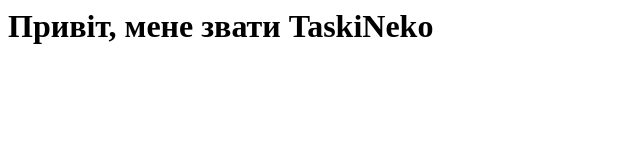
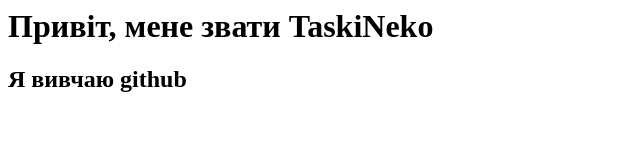
Before and after one commit to TaskiNeko/TaskiNeko.github.io, a plain HTML site: page index.html in a window 1280 px wide. Shown: the whole page, without its empty margins (0-640 px from the left). Drawn offline with Linux system fonts and the light colour scheme.

Commit message:
Update index.html
Я добавив строку "Я вивчаю Github"

```diff
--- a/index.html
+++ b/index.html
@@ -1 +1,2 @@
 <h1>Привіт, мене звати TaskiNeko</h1>
+<h2>Я вивчаю github</h2>
```
